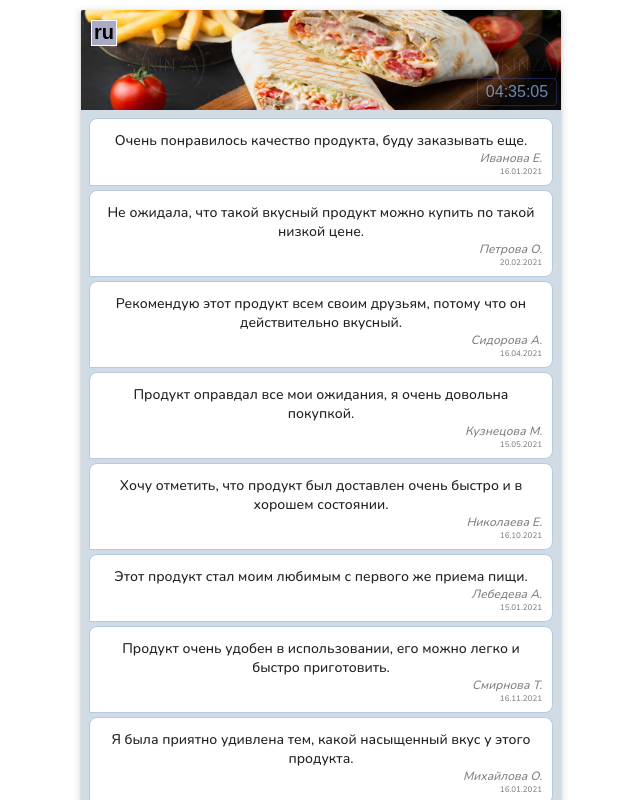
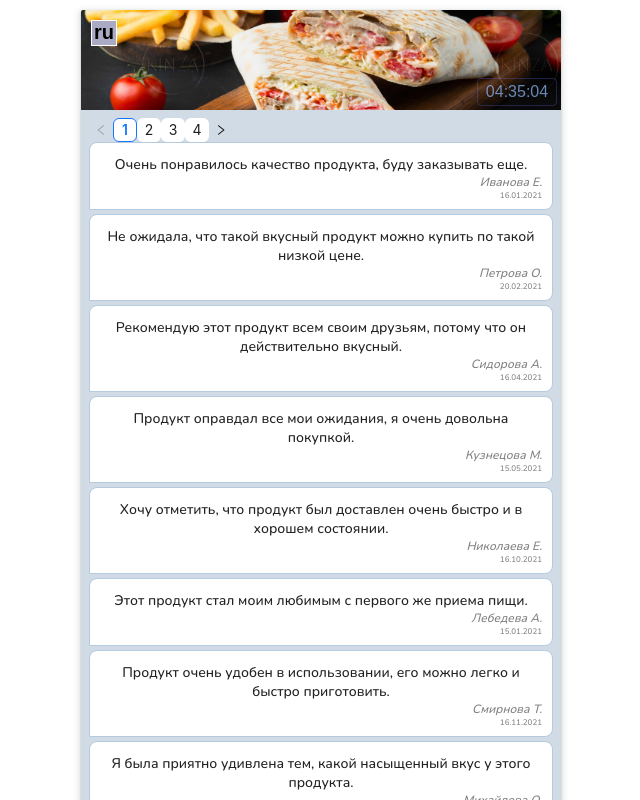
Before and after one commit to YuriyEG/mtg-test, a React (Vite) app: page / in a window 1280 px wide. Shown: the top 800 px of the page, without its empty margins (319-959 px from the left). Built offline with nearby package versions, Linux system fonts and the light colour scheme.

Commit message:
pagination add to main

```diff
--- a/src/features/LangSelect/LangSelect.module.css
+++ b/src/features/LangSelect/LangSelect.module.css
@@ -37,19 +37,19 @@
   font-family: Arial, Helvetica, sans-serif;
   font-size: 20px;
   font-weight: bold;
-  transition: color 0.2s ease-in-out;
+  transition: color 0.05s ease-in-out;
 }
 
 .select__base {
   width: 24px;
   height: 24px;
   overflow: hidden;
-  transition: height 0.2s ease-in-out;
+  transition: height 0.05s ease-in-out;
 }
 
 .select__active {
   width: 24px;
   height: 70px;
   overflow: hidden;
-  transition: height 0.2s ease-in-out;
+  transition: height 0.1s ease-in-out;
 }
--- a/src/features/LangSelect/LangSelect.tsx
+++ b/src/features/LangSelect/LangSelect.tsx
@@ -2,7 +2,7 @@ import styles from "./LangSelect.module.css"
 import { Component } from "react"
 import { connect } from "react-redux"
 
-import type { ILangSelector } from "./LangSelectorType"
+import type { ILangSelector } from "./LangSelectType"
 import type { State } from "../../app/store"
 import type { Dispatch } from "@reduxjs/toolkit"
 
--- a/src/widgets/Main/Main.tsx
+++ b/src/widgets/Main/Main.tsx
@@ -2,20 +2,48 @@ import styles from "./Main.module.css"
 import { Component } from "react"
 import { connect } from "react-redux"
 
+import { Pagination } from "antd"
+
 import type IMain from "./MainType"
+import type { IMainState } from "./MainType"
 import type { State } from "../../app/store"
 
 import Comment from "../../features/Comment"
 import getComments from "../../helper/getComments"
+class Main extends Component<IMain, IMainState> {
+  state = { totalPages: 1, chunk: [], comments: [] }
 
-class Main extends Component<IMain> {
-  render() {
+  componentDidMount(): void {
     const { lang } = this.props.state
     const commentList = getComments(lang)
+    this.setState({
+      ...this.state,
+      comments: commentList,
+      chunk: commentList.slice(0, 10),
+      totalPages: Math.ceil(commentList.length / 10),
+    })
+  }
+
+  render() {
+    const changePage = (page: number) => {
+      console.log(page)
+      this.setState({
+        ...this.state,
+        chunk: this.state.comments.slice((page - 1) * 10, (page - 1) * 10 + 10),
+      })
+    }
+
     return (
       <div className={styles.main}>
+        <Pagination
+          pageSize={10}
+          size="small"
+          total={this.state.comments.length}
+          onChange={changePage}
+          showSizeChanger={false}
+        />
         <ul>
-          {commentList.map(comment => (
+          {this.state.chunk.map(comment => (
             <Comment comment={comment} key={comment.id} />
           ))}
         </ul>
```
Also changed, not shown: src/widgets/Main/MainType.ts (+7 -0 lines), src/features/LangSelect/LangSelectType.ts (renamed from src/features/LangSelect/LangSelectorType.ts).
